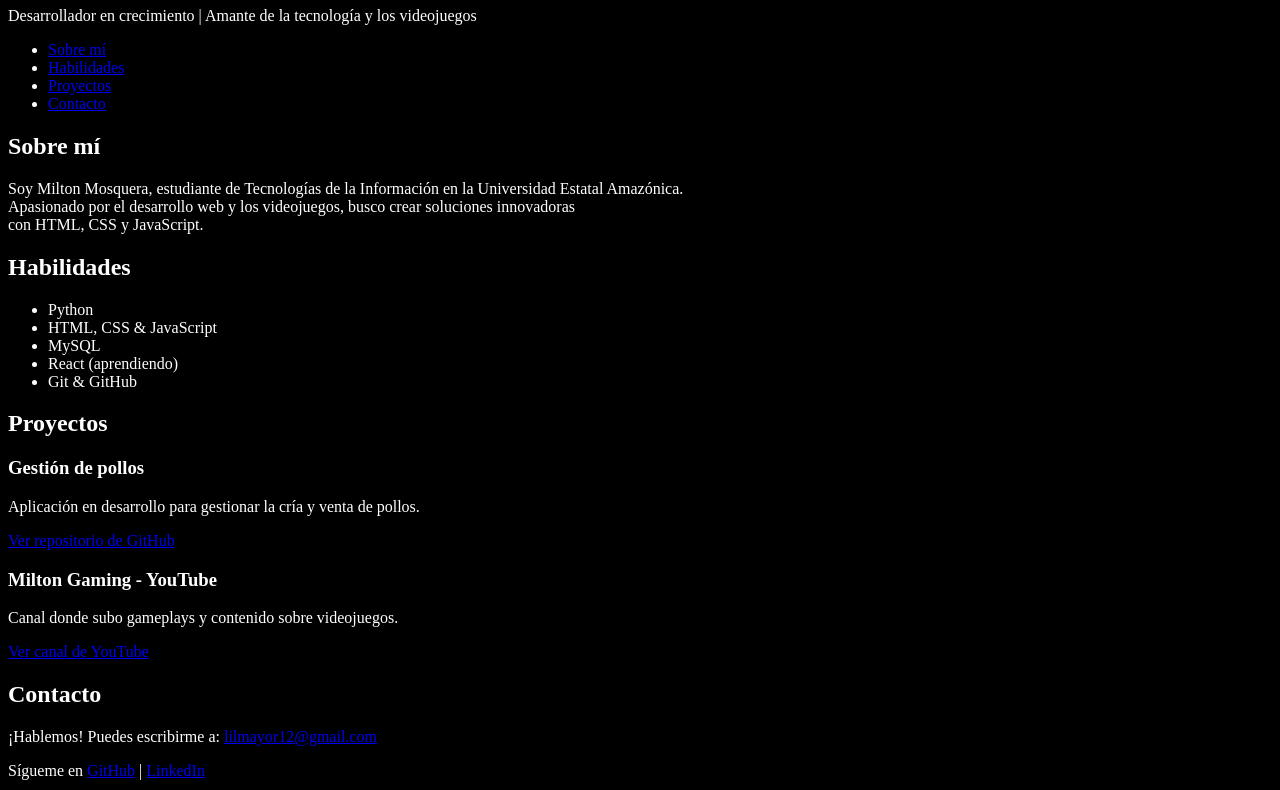
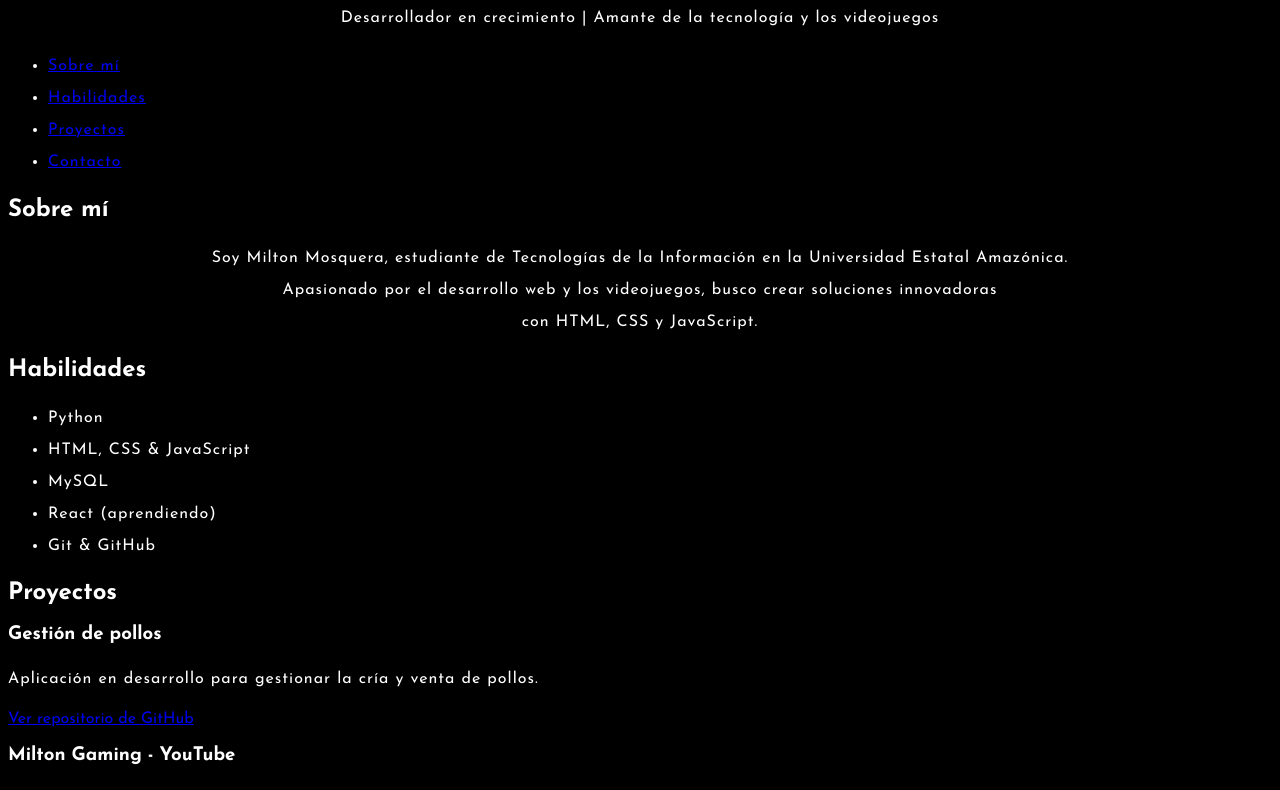
Before and after one commit to Mil2003/portfolio, a plain HTML site: page index.html in a window 1280 px wide. Shown: the part 73-863 px from the top of the page. Drawn offline with Linux system fonts and the light colour scheme.

Commit message:
Adicion de Google Fonts y texto centrado en el portfolio

```diff
--- a/index.html
+++ b/index.html
@@ -9,8 +9,12 @@
         content="Portafolio de trabajo del Ing. Milton Mosquera Quiñonez
         en Tecnologias de la informacion "/>
 
-    <title>Milton's Portfolio</title>
+    <title >Milton's Portfolio</title>
     <link rel="icon" href="img\goku.jpg"/>
+
+    <link rel="preconnect" href="https://fonts.googleapis.com">
+    <link rel="preconnect" href="https://fonts.gstatic.com" crossorigin>
+    <link href="https://fonts.googleapis.com/css2?family=Josefin+Sans:ital,wght@0,100..700;1,100..700&family=Oswald:wght@200..700&display=swap" rel="stylesheet">
 
     <link rel="stylesheet" href="styles.css"/>
 
@@ -22,22 +26,22 @@
 <body>
     <header>
 
-        <h1>Milton Mosquera</h1>
-        <p>Desarrollador en crecimiento | Amante de la tecnología y los videojuegos</p>
+        <h1 class="center">Milton Mosquera</h1>
+        <p class="center">Desarrollador en crecimiento | Amante de la tecnología y los videojuegos</p>
         <nav>
             <ul>
                 <li><a href="#about">Sobre mí</a></li>
                 <li><a href="#skills">Habilidades</a></li>
                 <li><a href="#projects">Proyectos</a></li>
                 <li><a href="#contact">Contacto</a></li>
-           </ul>
+            </ul>
         </nav>
     </header>
 
     <main>
         <section id="about">
             <h2>Sobre mí</h2>
-            <p>
+            <p class="center">
                 Soy Milton Mosquera, estudiante de Tecnologías de la Información en la Universidad Estatal Amazónica. <br>
                 Apasionado por el desarrollo web y los videojuegos, busco crear soluciones innovadoras <br>
                 con HTML, CSS y JavaScript.
--- a/styles.css
+++ b/styles.css
@@ -1,7 +1,26 @@
 html {
     background: rgb(0, 0, 0);
+    font-family: "Josefin Sans", sans-serif;
+    font-optical-sizing: auto;
+    font-weight: <weight>;
+    font-style: normal;
 }
 
 body {
     color: rgb(255, 255, 255);
 }
+
+h1, {
+  font-size: 60px;
+  text-align: center;
+}
+
+p, li {
+  font-size: 16px;
+  line-height: 2;
+  letter-spacing: 1px;
+}
+
+.center{
+    text-align: center;
+}
```
